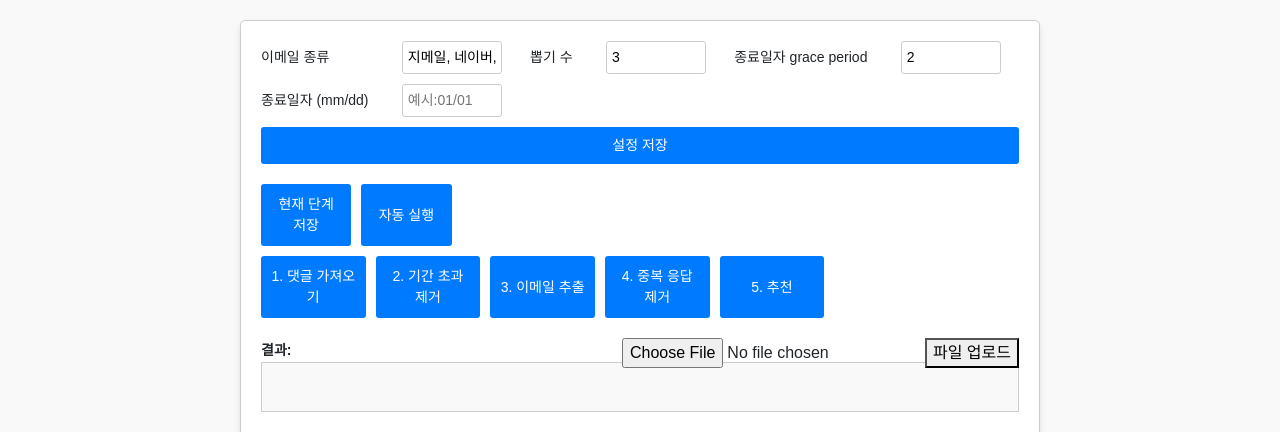
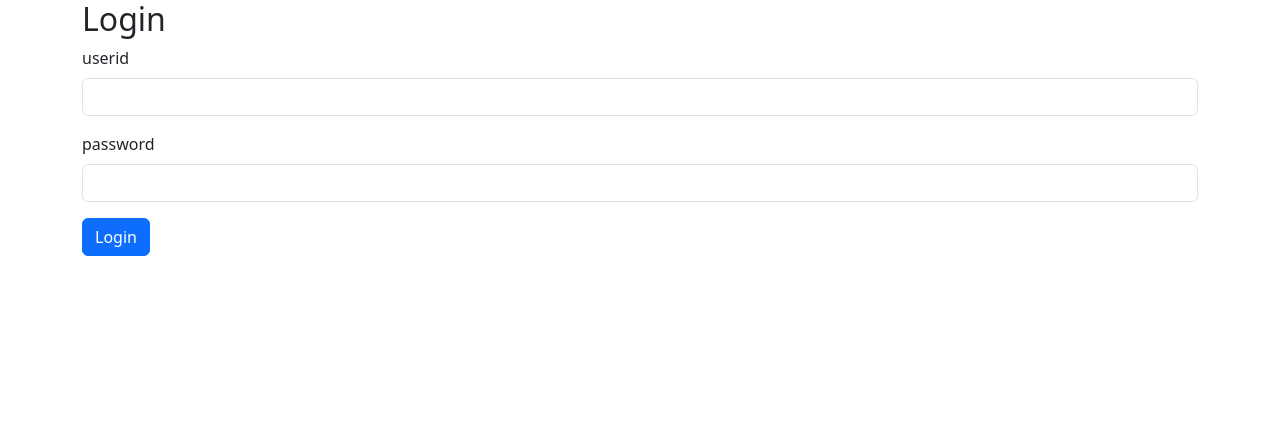
Before and after one commit to paul2126/Youtube-comment-random-chooser-webVersion, a Flask app: page / in a window 1280 px wide. Shown: the top 432 px of the page. Run offline with Flask 3, Linux system fonts and the light colour scheme; parts of the project's set-up code (start-up, migrations or seed data) failed here and were passed over; some libraries are stand-ins or nearby versions.

Commit message:
implement user authentication with Flask, including registration and login forms, and configure database setup

```diff
--- /dev/null
+++ b/app/forms.py
@@ -0,0 +1,25 @@
+from flask_wtf import FlaskForm
+from app.models import Fcuser
+from wtforms import StringField, PasswordField, ValidationError
+from wtforms.validators import DataRequired, EqualTo
+
+class RegisterForm(FlaskForm):
+    userid = StringField('userid', validators=[DataRequired()])
+    username = StringField('username', validators=[DataRequired()])
+    password = PasswordField('password', validators=[DataRequired(), EqualTo('re_password')]) #equalTo("필드네임")
+    re_password = PasswordField('re_password', validators=[DataRequired()])
+
+
+class LoginForm(FlaskForm):
+    class UserPassword(object):
+        def __init__(self, message=None):
+            self.message = message
+        def __call__(self,form,field):
+            userid = form['userid'].data
+            password = field.data
+            fcuser = Fcuser.query.filter_by(userid=userid).first()
+            if fcuser is None or fcuser.password != password:
+                # raise ValidationError(message % d)
+                raise ValidationError('Wrong password')
+    userid = StringField('userid', validators=[DataRequired()])
+    password = PasswordField('password', validators=[DataRequired(), UserPassword()])
--- a/app/routes.py
+++ b/app/routes.py
@@ -1,19 +1,73 @@
 from datetime import datetime
 import json
-from flask import Blueprint, render_template, request, jsonify, send_from_directory
+from urllib.parse import urlencode
+from flask import Blueprint, flash, render_template, request, jsonify, send_from_directory, url_for
+from flask_login import current_user, login_required, login_manager, login_user, logout_user
 from werkzeug.utils import secure_filename
 import os
 from .logic import CommentAnalyzer
 from .exception import SuccessException
+
+from flask import request #회원정보 제출했을때 받아오기 위한 request, post요청을 활성화시키기 위함
+from flask import redirect   #페이지 이동시키는 함수
+from app.forms import RegisterForm
+from app.forms import LoginForm
+from app.models import Fcuser #모델의 클래스 가져오기.
+from app.models import db
+from flask import session
 
 main = Blueprint('main', __name__)
 analyzer = CommentAnalyzer()
 
 @main.route('/')
 def index():
-    return render_template('index.html')
+    if current_user.is_authenticated:
+        return render_template('index.html', username=current_user.username)
+    else:
+        form = LoginForm()
+        return render_template('login.html', form=form)
+
+@main.route('/login', methods=['GET', 'POST'])
+def login():
+    form = LoginForm()  # 로그인 폼 생성
+    if form.validate_on_submit():  # 유효성 검사
+        userid = form.data.get('userid')
+        fcuser = Fcuser.query.filter_by(userid=userid).first()
+        if fcuser and fcuser.password == form.data.get('password'):
+            login_user(fcuser)
+            return redirect(url_for('main.index'))
+        else:
+            return render_template('login.html', form=form, error='Invalid credentials')
+    return render_template('login.html', form=form)
+
+@main.route('/logout',methods=['GET'])
+def logout():
+    logout_user()
+    return redirect('/')
+
+@main.route('/register', methods=['GET','POST'])  #겟, 포스트 메소드 둘다 사용
+# @login_required
+def register():   #get 요청 단순히 페이지 표시 post요청 회원가입-등록을 눌렀을때 정보 가져오는것
+    form = RegisterForm()
+    if form.validate_on_submit(): # POST검사의 유효성검사가 정상적으로 되었는지 확인할 수 있다. 입력 안한것들이 있는지 확인됨.
+        #비밀번호 = 비밀번호 확인 -> EqulaTo
+
+        fcuser = Fcuser()  #models.py에 있는 Fcuser
+        fcuser.userid = form.data.get('userid')
+        fcuser.username = form.data.get('username')
+        fcuser.password = form.data.get('password')
+
+        print(fcuser.userid,fcuser.password)  #회원가입 요청시 콘솔창에 ID만 출력 (확인용, 딱히 필요없음)
+        db.session.add(fcuser)  # id, name 변수에 넣은 회원정보 DB에 저장
+        db.session.commit()  #커밋
+
+        flash("가입완료! 로그인해주세요","success")  #플래시 메시지
+        return redirect(url_for('main.login'))  # Redirect to the login page after successful signup
+        # return "가입완료"
+    return render_template('register.html', form=form)
 
 @main.route('/get_settings', methods=['GET'])
+@login_required
 def get_settings():
     try:
         with open('settings.json', 'r', encoding='utf-8') as file:
@@ -25,6 +79,7 @@ def get_settings():
         return jsonify({"error": str(e)}), 500
 
 @main.route('/save_settings', methods=['POST'])
+@login_required
 def save_settings():
     try:
         data = request.json
@@ -41,6 +96,7 @@ def save_settings():
         return jsonify({"message": str(e)}), 200
 
 @main.route('/get_comments', methods=['GET'])
+@login_required
 def get_comments():
     try:
         comments, cnt = analyzer.get_comments()
@@ -49,6 +105,7 @@ def get_comments():
         return jsonify({"error": str(e)}), 404
 
 @main.route('/overdue_comments', methods=['POST'])
+# @login_required
 def overdue_comments():
     try:
         data = request.json
@@ -66,8 +123,11 @@ def overdue_comments():
     except ValueError as e:
         print("route overdue comment called")
         return jsonify({"error": str(e)}), 400
+    except Exception as e:
+        return jsonify({"error": str(e)}), 500
 
 @main.route('/find_email', methods=['POST'])
+@login_required
 def find_email():
     data = request.json
     comments_remove_overdue = data['comments_remove_overdue']
@@ -78,6 +138,7 @@ def find_email():
     })
 
 @main.route('/find_duplicate_comments', methods=['POST'])
+@login_required
 def find_duplicate_comments():
     data = request.json
     comments_emails = data['comments_emails']
@@ -90,6 +151,7 @@ def find_duplicate_comments():
     })
 
 @main.route('/random_picker', methods=['POST'])
+@login_required
 def random_picker():
     try:
         data = request.json
@@ -101,6 +163,7 @@ def random_picker():
         return jsonify({"error": str(e)}), 400
 
 @main.route('/upload_file', methods=['POST'])
+@login_required
 def upload_file():
     if 'file' not in request.files:
         return jsonify({"error": "No file part"}), 400
@@ -116,6 +179,7 @@ def upload_file():
         return jsonify({"error": "Invalid file type"}), 400
 
 @main.route('/save_comments', methods=['POST'])
+@login_required
 def save_comments():
     try:
         data = request.json
@@ -127,6 +191,7 @@ def save_comments():
         return jsonify({"error": str(e)}), 500
 
 @main.route('/download_file/<path:filename>', methods=['GET'])
+@login_required
 def download_file(filename):
     try:
         return send_from_directory('data', filename, as_attachment=True)
--- a/app/templates/index.html
+++ b/app/templates/index.html
@@ -56,6 +56,8 @@
     <link href="https://cdn.jsdelivr.net/npm/bootstrap@5.3.3/dist/css/bootstrap.min.css" rel="stylesheet" integrity="sha384-QWTKZyjpPEjISv5WaRU9OFeRpok6YctnYmDr5pNlyT2bRjXh0JMhjY6hW+ALEwIH" crossorigin="anonymous">
     <link rel="stylesheet" href="styles.css">
     <script src="https://code.jquery.com/jquery-3.6.0.min.js"></script>
+    <meta name="csrf-token" content="{{ csrf_token() }}">
+
 </head>
 <body>
     <div class="container">
@@ -118,13 +120,19 @@
                 </tbody>
             </table>
         </div>
+        <button id="logout" style="float: right; margin-right: 10px;">로그아웃</button>
 
 
     </div>
     <script src="https://cdn.jsdelivr.net/npm/bootstrap@5.3.3/dist/js/bootstrap.bundle.min.js" integrity="sha384-YvpcrYf0tY3lHB60NNkmXc5s9fDVZLESaAA55NDzOxhy9GkcIdslK1eN7N6jIeHz" crossorigin="anonymous"></script>
 
     <script>
+        document.getElementById('logout').addEventListener('click', function() {
+            window.location.href = '/logout';
+        });
         $(document).ready(function() {
+        const csrfToken = $('meta[name="csrf-token"]').attr('content');
+
         // Fetch settings from the server and populate the input fields
         $.ajax({
             url: '/get_settings',
@@ -151,6 +159,9 @@
                     url: '/save_settings',
                     type: 'POST',
                     contentType: 'application/json',
+                    headers: {
+                        'X-CSRFToken': csrfToken
+                    },
                     data: JSON.stringify(data),
                     success: function(response) {
                         alert(response.message);
@@ -185,6 +196,9 @@
                     url: '/overdue_comments',
                     type: 'POST',
                     contentType: 'application/json',
+                    headers: {
+                        'X-CSRFToken': csrfToken
+                    },
                     data: JSON.stringify(data),
                     success: function(response) {
                         displayTable(response.comments_remove_overdue);
@@ -209,6 +223,9 @@
                     url: '/find_email',
                     type: 'POST',
                     contentType: 'application/json',
+                    headers: {
+                        'X-CSRFToken': csrfToken
+                    },
                     data: JSON.stringify(data),
                     success: function(response) {
                         displayTable(response.comments_emails);
@@ -225,6 +242,9 @@
                     url: '/find_duplicate_comments',
                     type: 'POST',
                     contentType: 'application/json',
+                    headers: {
+                        'X-CSRFToken': csrfToken
+                    },
                     data: JSON.stringify(data),
                     success: function(response) {
                         displayTable(response.comments_remove_duplicate);
@@ -242,6 +262,9 @@
                     url: '/random_picker',
                     type: 'POST',
                     contentType: 'application/json',
+                    headers: {
+                        'X-CSRFToken': csrfToken
+                    },
                     data: JSON.stringify(data),
                     success: function(random_emails) {
                         displayTable(random_emails);
@@ -296,6 +319,9 @@
                     url: '/save_comments',
                     type: 'POST',
                     contentType: 'application/json',
+                    headers: {
+                        'X-CSRFToken': csrfToken
+                    },
                     data: JSON.stringify({ comments: tableData }),
                     success: function(response) {
                         const link = document.createElement('a');
--- /dev/null
+++ b/app/templates/login.html
@@ -0,0 +1,48 @@
+<!DOCTYPE html>
+<html lang="en">
+<head>
+    <meta charset="UTF-8">
+    <meta name="viewport" content="width=device-width, initial-scale=1.0">
+    <title>Login</title>
+    <link href="https://cdn.jsdelivr.net/npm/bootstrap@5.3.3/dist/css/bootstrap.min.css" rel="stylesheet">
+</head>
+<body>
+    <div class="container">
+        <h2>Login</h2>
+        <!-- Display flash messages -->
+        {% with messages = get_flashed_messages(with_categories=true) %}
+            {% if messages %}
+                {% for category, message in messages %}
+                    <div class="alert alert-{{ category }} mt-3">{{ message }}</div>
+                {% endfor %}
+            {% endif %}
+        {% endwith %}
+        <form method="POST" action="{{ url_for('main.login') }}">
+            {{ form.hidden_tag() }}
+            <div class="mb-3">
+                {{ form.userid.label(class="form-label") }}
+                {{ form.userid(class="form-control") }}
+                {% if form.userid.errors %}
+                    <div class="alert alert-danger mt-2">
+                        {% for error in form.userid.errors %}
+                            <div>{{ error }}</div>
+                        {% endfor %}
+                    </div>
+                {% endif %}
+            </div>
+            <div class="mb-3">
+                {{ form.password.label(class="form-label") }}
+                {{ form.password(class="form-control") }}
+                {% if form.password.errors %}
+                    <div class="alert alert-danger mt-2">
+                        {% for error in form.password.errors %}
+                            <div>{{ error }}</div>
+                        {% endfor %}
+                    </div>
+                {% endif %}
+            </div>
+            <button type="submit" class="btn btn-primary">Login</button>
+        </form>
+    </div>
+</body>
+</html>
--- a/run.py
+++ b/run.py
@@ -3,4 +3,5 @@ from app import create_app
 app = create_app()
 
 if __name__ == '__main__':
-    app.run()
+    app.run(host='127.0.0.1', port=5000, debug=True)
+     #포트번호는 기본 5000, 개발단계에서는 debug는 True
```
Also changed, not shown: app/__init__.py (+36 -0 lines), app/extensions.py (added, +8 -0 lines), app/models.py (added, +25 -0 lines), app/templates/register.html (added, +59 -0 lines).
